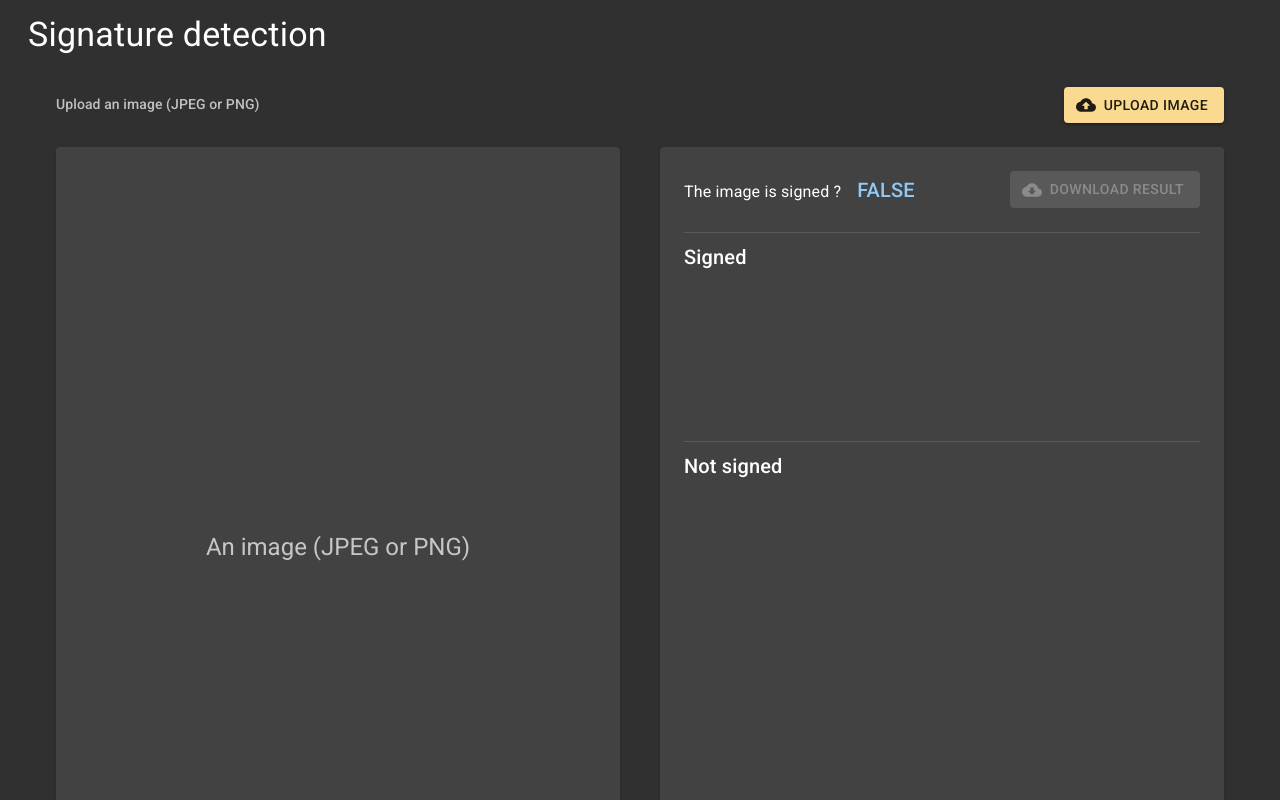
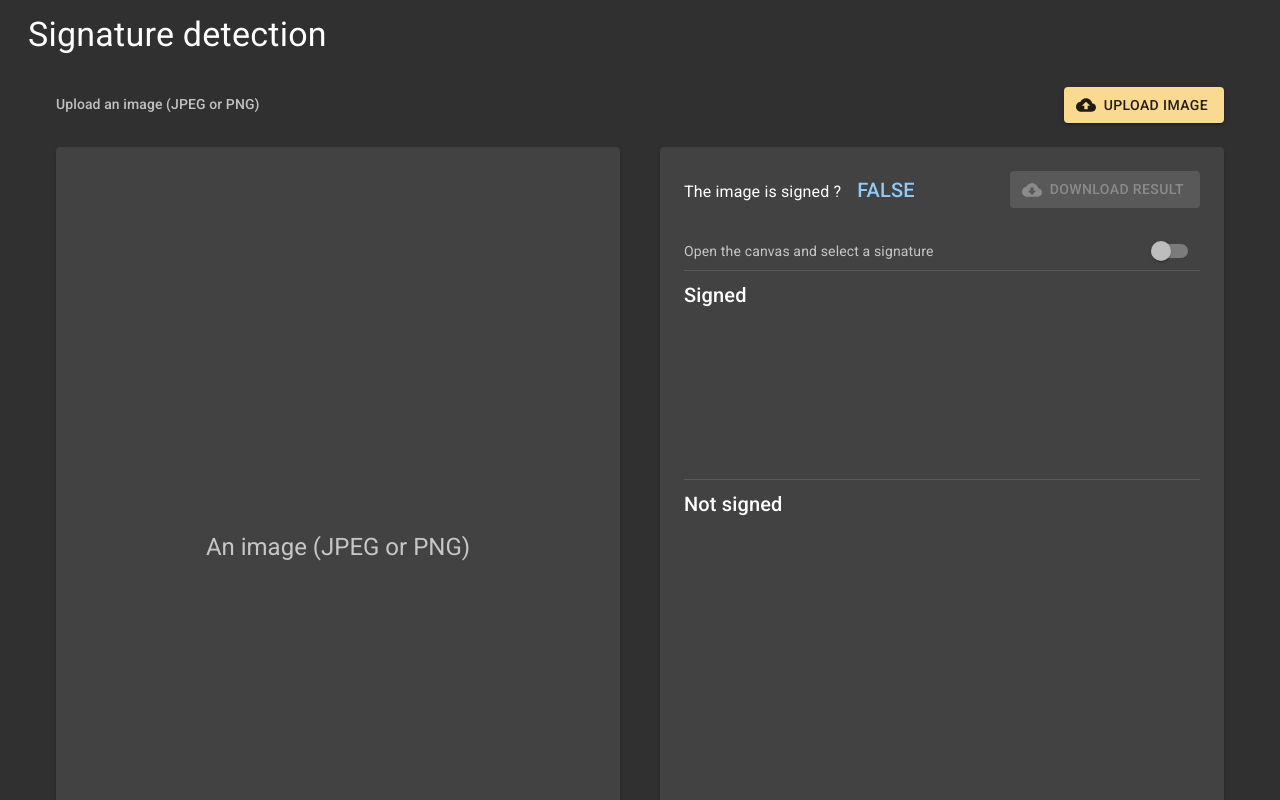
Before and after one commit to EnzoSeason/signature_detection_app, a React (Create React App) app in the folder frontend/: page / in a window 1280 px wide. Shown: the top 800 px of the page. Built offline with nearby package versions, Linux system fonts and the light colour scheme.

Commit message:
feat: create canvas toggler

```diff
--- /dev/null
+++ b/frontend/src/components/SignatureDetection/CanvasToggler.tsx
@@ -0,0 +1,43 @@
+import { Box, Grid, Switch, Typography } from "@material-ui/core";
+import React from "react";
+import useSignatureDetectionStore from "./store";
+
+export default function CanvasToggler() {
+  const isCanvasOpen = useSignatureDetectionStore(
+    (state) => state.isCanvasOpen
+  );
+  const setIsCanvasOpen = useSignatureDetectionStore(
+    (state) => state.setIsCanvasOpen
+  );
+
+  const toggleHandler = () => {
+    setIsCanvasOpen(!isCanvasOpen);
+  };
+
+  return (
+    <Box component="div">
+      <Grid
+        container
+        direction="row"
+        justify="space-between"
+        alignItems="center"
+      >
+        <Grid item>
+          <Typography variant="body2" color="textSecondary">
+            {isCanvasOpen
+              ? "Close the canvas"
+              : "Open the canvas and select a signature"}
+          </Typography>
+        </Grid>
+        <Grid item>
+          <Switch
+            color="primary"
+            inputProps={{ "aria-label": "primary checkbox" }}
+            checked={isCanvasOpen}
+            onChange={toggleHandler}
+          />
+        </Grid>
+      </Grid>
+    </Box>
+  );
+}
--- a/frontend/src/components/SignatureDetection/DetectionResultCard.tsx
+++ b/frontend/src/components/SignatureDetection/DetectionResultCard.tsx
@@ -12,6 +12,7 @@ import useSignatureDetectionStore, { Region } from "./store";
 import { CARD_MIN_HEIGHT } from "./SignatureLoader";
 import DetectionDownload from "./DetectionDownload";
 import SignatureChip from "./SignatureChip";
+import CanvasToggler from "./CanvasToggler";
 
 const useStyles = makeStyles((theme: Theme) => ({
   card: {
@@ -66,7 +67,7 @@ export default function DetectionResultCard() {
         <Box component="div" mt={3}></Box>
         <DetectionDownload />
         <Box component="div" mt={3}></Box>
-        {/* <ToggleCanvas /> */}
+        <CanvasToggler />
         <Divider />
         <Box
           component="div"
```
